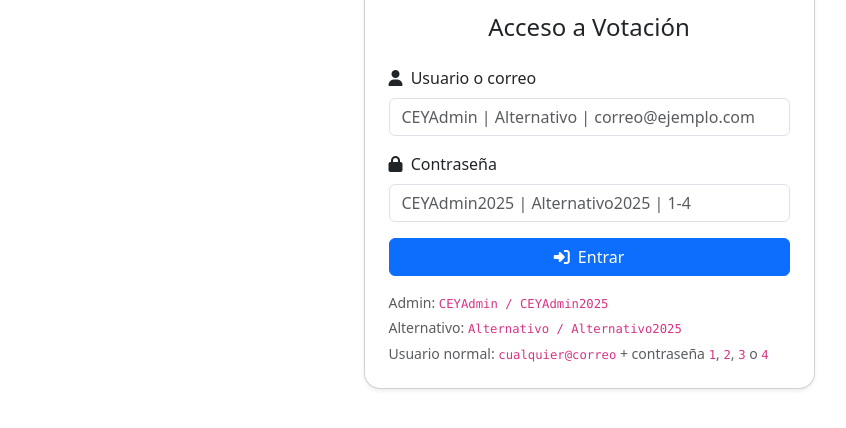
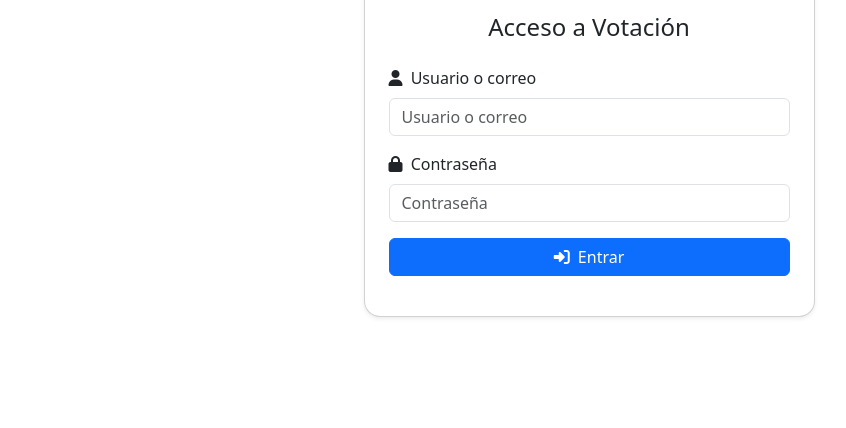
Before and after one commit to RosmeriGonzalez/CEYApp, a plain HTML site: page index.html in a window 1280 px wide. Shown: the part 318-746 px from the top of the page, without its empty margins (51-897 px from the left). Drawn offline with nearby package versions, Linux system fonts and the light colour scheme.

Commit message:
Clear login fields on logout and update default password

```diff
--- a/index.html
+++ b/index.html
@@ -56,14 +56,14 @@
                   <label for="username" class="form-label">
                     <i class="fa fa-user me-1"></i> Usuario o correo
                   </label>
-                  <input type="text" id="username" class="form-control" placeholder="CEYAdmin | Alternativo | correo@ejemplo.com" required>
+                  <input type="text" id="username" class="form-control" placeholder="Usuario o correo" required>
                   <div class="invalid-feedback">Ingresa tu usuario o correo.</div>
                 </div>
                 <div class="mb-3">
                   <label for="password" class="form-label">
                     <i class="fa fa-lock me-1"></i> Contraseña
                   </label>
-                  <input type="password" id="password" class="form-control" placeholder="CEYAdmin2025 | Alternativo2025 | 1-4" required>
+                  <input type="password" id="password" class="form-control" placeholder="Contraseña" required>
                   <div class="invalid-feedback">Ingresa tu contraseña.</div>
                 </div>
                 <button type="submit" class="btn btn-primary w-100">
@@ -71,11 +71,6 @@
                 </button>
               </form>
               <div id="login-alert" class="mt-3"></div>
-              <div class="small text-muted mt-3">
-                <p class="mb-1">Admin: <code>CEYAdmin / CEYAdmin2025</code></p>
-                <p class="mb-1">Alternativo: <code>Alternativo / Alternativo2025</code></p>
-                <p class="mb-0">Usuario normal: <code>cualquier@correo</code> + contraseña <code>1</code>, <code>2</code>, <code>3</code> o <code>4</code></p>
-              </div>
             </div>
           </div>
         </div>
--- a/js/app.js
+++ b/js/app.js
@@ -33,6 +33,7 @@
   const voteAlert     = el("vote-alert");
   const myVoteBox     = el("my-vote");
   const myVoteBody    = el("my-vote-body");
+  const loginForm     = el("login-form");
 
   // Admin gestione
   const formAddStudent = el("form-add-student");
@@ -201,6 +202,9 @@
       adminSection.classList.add("d-none");
       sessionPill.classList.add("d-none");
       btnLogout.classList.add("d-none");
+      loginForm.reset();
+      loginForm.classList.remove("was-validated");
+      clearAlert("login-alert");
       return;
     }
     // con sesión
@@ -266,7 +270,7 @@
       return;
     }
 
-    // Usuario normal: debe parecer correo y pass ∈ {1,2,3,4}
+    // Usuario normal: debe parecer correo y usar la contraseña por defecto
     const isEmail = user.includes("@") && userLower.indexOf("@") > 0 && userLower.split("@")[1].includes(".");
     const validPass = CFG.normalPasswords.includes(pass);
     if (isEmail && validPass) {
--- a/js/config.js
+++ b/js/config.js
@@ -8,7 +8,7 @@ window.CEYAPP_CONFIG = {
   adminPass: "CEYAdmin2025",
   altUser: "Alternativo",
   altPass: "Alternativo2025",
-  normalPasswords: ["1", "2", "3", "4"],
+  normalPasswords: ["1234"],
 
   // Lista inicial (editable en runtime por el admin)
   defaultStudents: [
```
